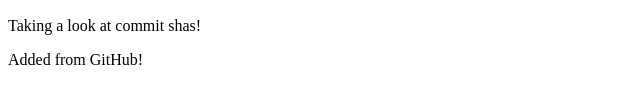
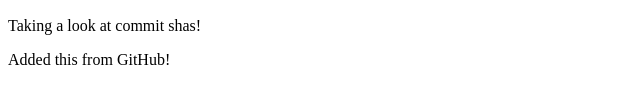
Before and after one commit to benedictj/GitGithubMasterclass, a plain HTML site: page index.html in a window 1280 px wide. Shown: the part 148-252 px from the top of the page, 0-640 px from the left. Drawn offline with Linux system fonts and the light colour scheme.

Commit message:
Update index.html

```diff
--- a/index.html
+++ b/index.html
@@ -14,7 +14,7 @@
         </div>
 
         <div>
-            <p>Added from GitHub!</p>
+            <p>Added this from GitHub!</p>
         </div>
 
         <!--Some comments-->
```
